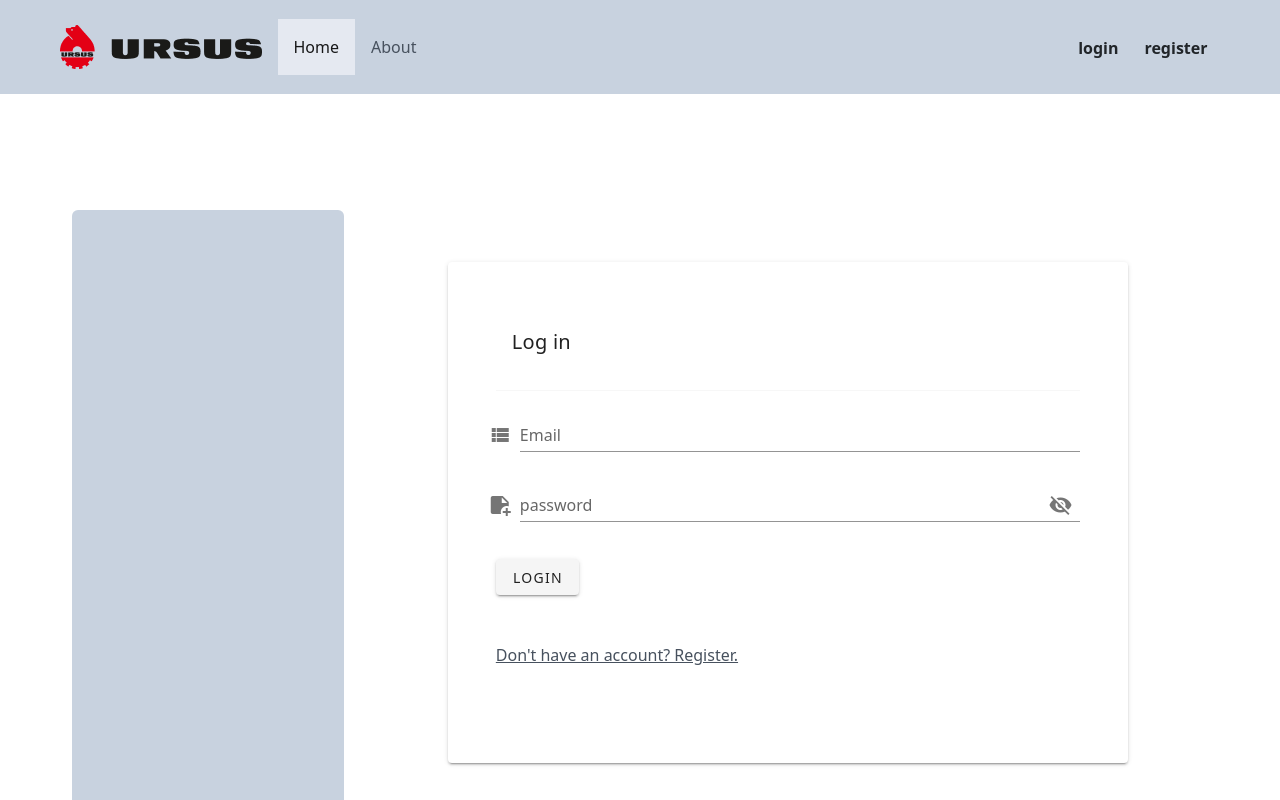
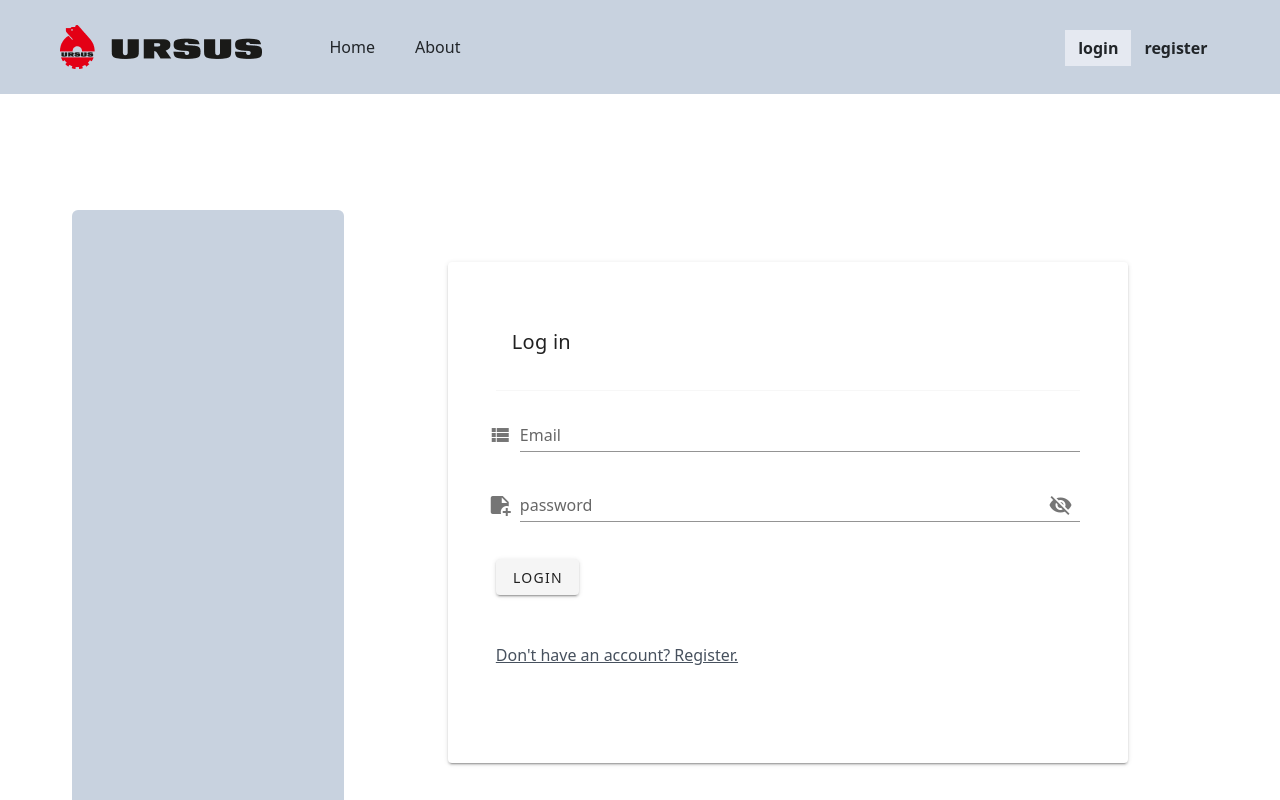
Before and after one commit to gregsypek/ursus2, a Vue app in the folder client/: page /login in a window 1280 px wide. Shown: the top 800 px of the page. Built offline with nearby package versions, Linux system fonts and the light colour scheme.

Commit message:
fix styles for active links in navbar

```diff
--- a/client/src/components/NavBar.vue
+++ b/client/src/components/NavBar.vue
@@ -1,31 +1,55 @@
 <template>
 	<!-- navbar -->
-		<nav class="navbar navbar-expand-lg p-0" style="background-color: var(--color-light-500)">
+	<nav
+		class="navbar navbar-expand-lg p-0"
+		style="background-color: var(--color-light-500)"
+	>
 		<div class="container">
-				<router-link to="/" class="navbar-brand btn-logo my-2"><img src="../../src/assets/logo-ursus.png" alt="logo"></router-link>
-				<button class="navbar-toggler" type="button" data-bs-toggle="collapse" data-bs-target="#navmenu">
+			<router-link to="/" class="navbar-brand btn-logo my-2 me-5"
+				><img src="../../src/assets/logo-ursus.png" alt="logo"
+			/></router-link>
+			<button
+				class="navbar-toggler"
+				type="button"
+				data-bs-toggle="collapse"
+				data-bs-target="#navmenu"
+			>
 				<span class="navbar-toggler-icon"></span>
 			</button>
-				<div class="collapse navbar-collapse justify-content-between my-4 my-lg-0" id="navmenu">
+			<div
+				class="collapse navbar-collapse justify-content-between my-4 my-lg-0"
+				id="navmenu"
+			>
 				<ul class="navbar-nav">
-						<li class="nav-item">
-							<router-link to="/" class="nav-link active p-3">Home</router-link>
+					<li class="nav-item py-3 px-1">
+						<router-link to="/" class="p-3">Home</router-link>
 					</li>
-						<li class="nav-item">
-							<router-link v-if="loggedIn" to="/add-post" class="nav-link p-3">Add post</router-link>
+					<li v-show="loggedIn" class="nav-item py-3 px-1">
+						<router-link v-if="loggedIn" to="/add-post" class="p-3"
+							>Add post</router-link
+						>
 					</li>
-						<li class="nav-item">
-							<router-link to="/about" class="nav-link p-3">About</router-link>
+					<li class="nav-item py-3 px-1">
+						<router-link to="/about" class="p-3">About</router-link>
 					</li>
 				</ul>
 				<div v-if="!loggedIn">
-
-						<router-link to="/login" class="btn btn-login d-block d-lg-inline ">login</router-link>
-						<router-link to="/register" class="btn btn-register  d-block  d-lg-inline">register</router-link>
+					<router-link
+						to="/login"
+						class="btn btn-login d-block d-lg-inline rounded-0"
+						>login</router-link
+					>
+					<router-link
+						to="/register"
+						class="btn btn-register d-block d-lg-inline rounded-0"
+						>register</router-link
+					>
 				</div>
 				<div v-else>
-						<p class="btn m-0">Witaj {{getUserName}}</p>
-						<button class="btn btn-login" type="button" @click="logout">Logout</button>
+					<p class="btn m-0 rounded-0">Witaj {{ getUserName }}</p>
+					<button class="btn btn-login rounded-0" type="button" @click="logout">
+						Logout
+					</button>
 				</div>
 			</div>
 		</div>
@@ -52,5 +76,25 @@ export default {
 };
 </script>
 
-<style>
+<style lang="scss">
+nav {
+	a {
+		color: inherit;
+		text-decoration: none;
+		transition: 0.3s color ease-in-out;
+
+		&.router-link-exact-active:not(.btn-logo) {
+			background-color: var(--color-light-400);
+		}
+		&:hover:not(.btn-logo) {
+			color: var(--color-accent);
+			background-color: var(--color-light-400);
+
+			color: inherit;
+		}
+		&:active {
+			color: var(--color-white);
+		}
+	}
+}
 </style>
```
Lines whose indentation alone changed are shown as unchanged.
